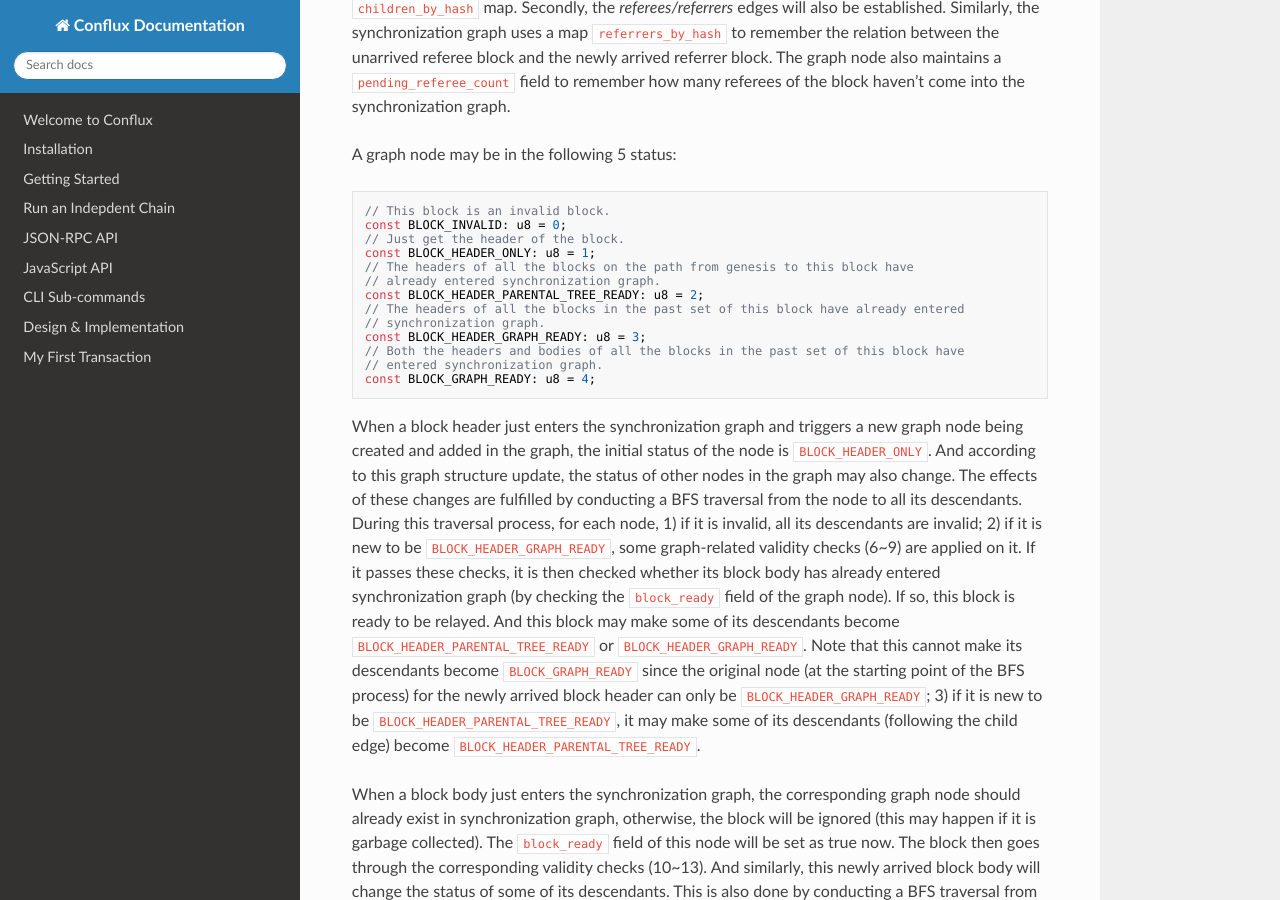
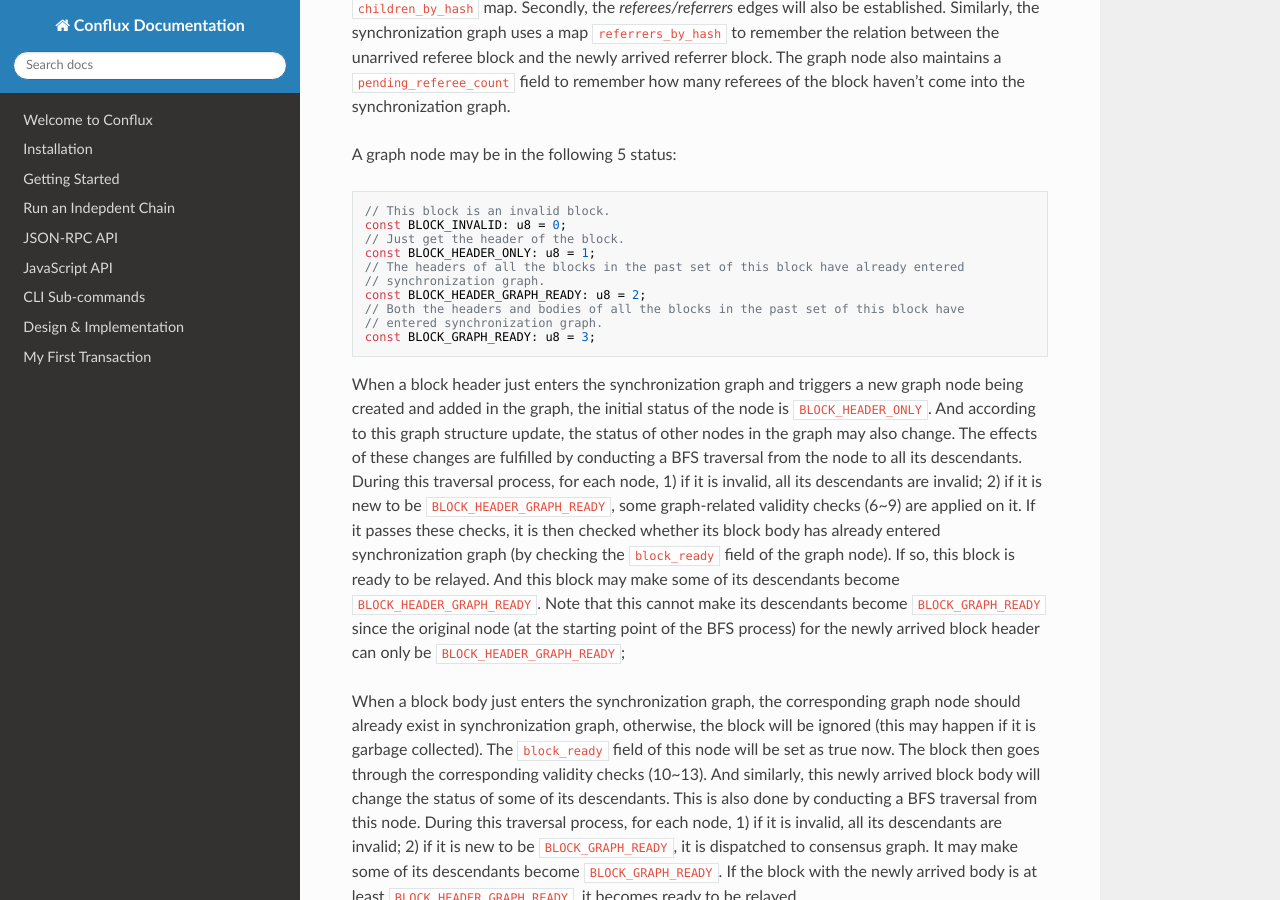
Before and after one commit to Conflux-Chain/conflux-doc, an MkDocs documentation site: the page built from docs/sync.md, in a window 1280 px wide and 900 px high, scrolled down 2197 px. Built offline with MkDocs 1.6.1, drawn with Linux system fonts in a browser that asks for light colours; nearby versions of some CDN libraries.

Commit message:
remove graph parental tree ready status since it is already removed from the implementation

````diff
--- a/docs/sync.md
+++ b/docs/sync.md
@@ -71,15 +71,12 @@ A graph node may be in the following 5 status:
 const BLOCK_INVALID: u8 = 0;
 // Just get the header of the block.
 const BLOCK_HEADER_ONLY: u8 = 1;
-// The headers of all the blocks on the path from genesis to this block have
-// already entered synchronization graph.
-const BLOCK_HEADER_PARENTAL_TREE_READY: u8 = 2;
 // The headers of all the blocks in the past set of this block have already entered
 // synchronization graph.
-const BLOCK_HEADER_GRAPH_READY: u8 = 3;
+const BLOCK_HEADER_GRAPH_READY: u8 = 2;
 // Both the headers and bodies of all the blocks in the past set of this block have
 // entered synchronization graph.
-const BLOCK_GRAPH_READY: u8 = 4;
+const BLOCK_GRAPH_READY: u8 = 3;
 ```
 
 When a block header just enters the synchronization graph and triggers a new graph node being created and added in the graph, the initial status of the node is `BLOCK_HEADER_ONLY`.
@@ -89,9 +86,8 @@ During this traversal process, for each node,
 1) if it is invalid, all its descendants are invalid;
 2) if it is new to be `BLOCK_HEADER_GRAPH_READY`, some graph-related validity checks (6~9) are applied on it.
 If it passes these checks, it is then checked whether its block body has already entered synchronization graph (by checking the `block_ready` field of the graph node).
-If so, this block is ready to be relayed. And this block may make some of its descendants become `BLOCK_HEADER_PARENTAL_TREE_READY` or `BLOCK_HEADER_GRAPH_READY`.
+If so, this block is ready to be relayed. And this block may make some of its descendants become `BLOCK_HEADER_GRAPH_READY`.
 Note that this cannot make its descendants become `BLOCK_GRAPH_READY` since the original node (at the starting point of the BFS process) for the newly arrived block header can only be `BLOCK_HEADER_GRAPH_READY`;
-3) if it is new to be `BLOCK_HEADER_PARENTAL_TREE_READY`, it may make some of its descendants (following the child edge) become `BLOCK_HEADER_PARENTAL_TREE_READY`.
 
 When a block body just enters the synchronization graph, the corresponding graph node should already exist in synchronization graph, otherwise, the block will be ignored (this may happen if it is garbage collected).
 The `block_ready` field of this node will be set as true now.
````
